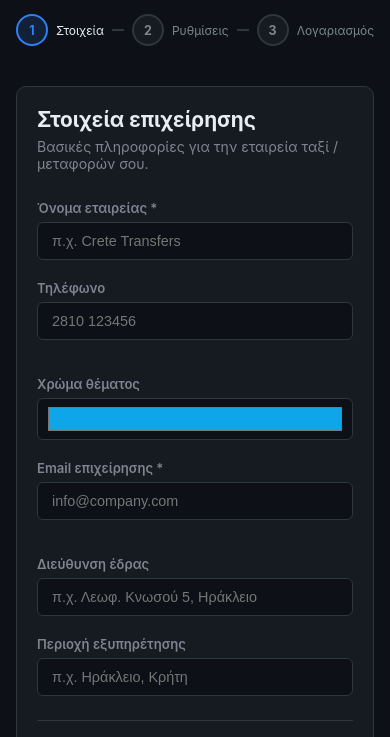
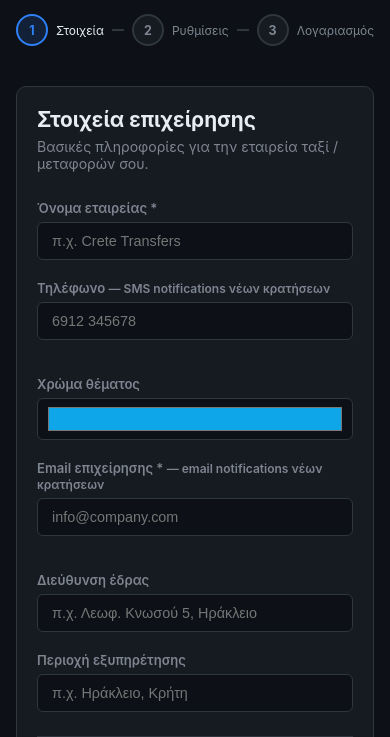
Before and after one commit to cybernonis/bookingai, a website: page public/setup.html in a window 390 px wide. Shown: the part 107-844 px from the top of the page. Drawn offline with Linux system fonts and the light colour scheme.

Commit message:
fix: clarify setup form labels for notification email and SMS phone
Co-Authored-By: Claude Sonnet 4.6 <noreply@anthropic.com>

```diff
--- a/public/setup.html
+++ b/public/setup.html
@@ -230,8 +230,8 @@
       </div>
       <div class="form-row">
         <div class="form-group">
-          <label>Τηλέφωνο</label>
-          <input type="tel" id="bizPhone" placeholder="2810 123456" />
+          <label>Τηλέφωνο <span style="font-size:0.75rem;color:var(--muted);">— SMS notifications νέων κρατήσεων</span></label>
+          <input type="tel" id="bizPhone" placeholder="6912 345678" />
         </div>
         <div class="form-group">
           <label>Χρώμα θέματος</label>
@@ -240,7 +240,7 @@
       </div>
       <div class="form-row">
         <div class="form-group">
-          <label>Email επιχείρησης *</label>
+          <label>Email επιχείρησης * <span style="font-size:0.75rem;color:var(--muted);">— email notifications νέων κρατήσεων</span></label>
           <input type="email" id="bizEmail" placeholder="info@company.com" />
         </div>
         <div class="form-group">
```
